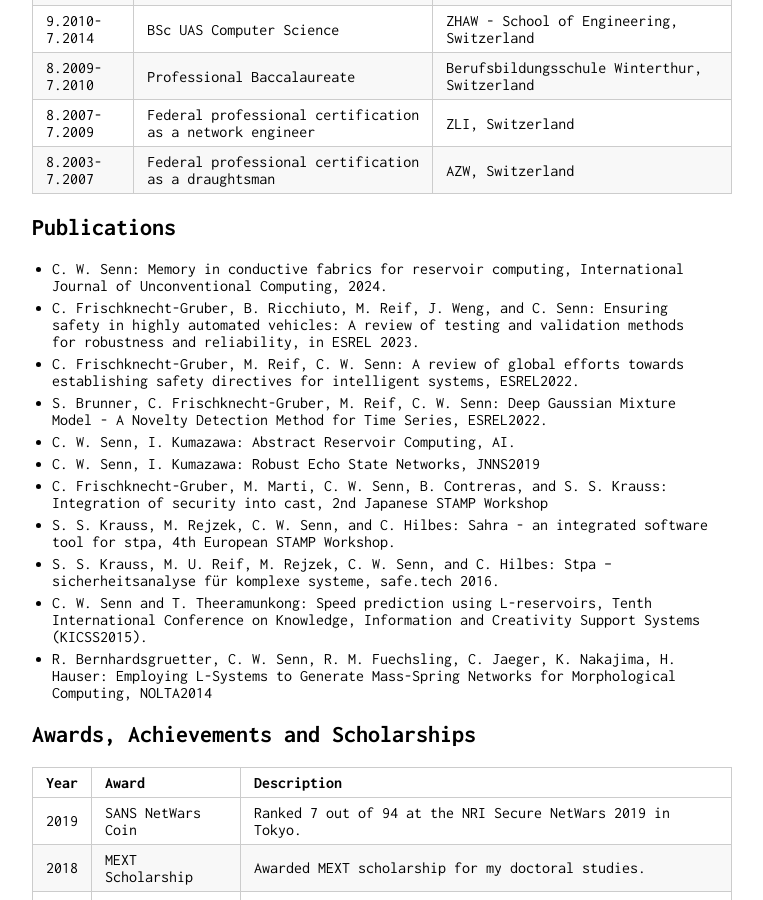
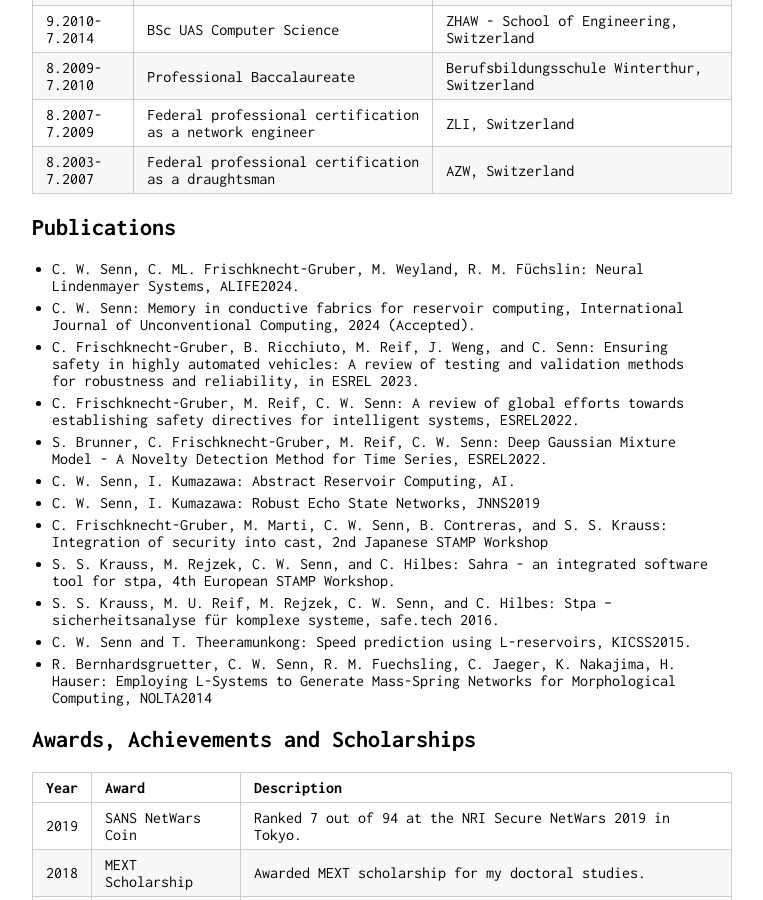
Before and after one commit to delpart/delpart.github.io, a Jekyll site: the page built from index.md, in a window 1280 px wide and 900 px high, scrolled down 1148 px. Shown: the whole window, without its empty margins (258-1021 px from the left). Built offline with Jekyll 4.4.1, drawn with Linux system fonts in a browser that asks for light colours; our own code applies the rules of GitHub Pages for plain Markdown files.

Commit message:
Update index.md

```diff
--- a/index.md
+++ b/index.md
@@ -40,8 +40,9 @@ When | What | Where
 8.2003-7.2007 | Federal professional certification as a draughtsman | AZW, Switzerland
 
 ## Publications
+-  C. W. Senn, C. ML. Frischknecht-Gruber, M. Weyland, R. M. Füchslin: Neural Lindenmayer Systems, ALIFE2024.
 - C. W. Senn: Memory in conductive fabrics for reservoir computing, International Journal of
-Unconventional Computing, 2024.
+Unconventional Computing, 2024 (Accepted).
 - C. Frischknecht-Gruber, B. Ricchiuto, M. Reif, J. Weng, and C. Senn: Ensuring safety in
 highly automated vehicles: A review of testing and validation methods for robustness and
 reliability, in ESREL 2023.
@@ -55,7 +56,7 @@ security into cast, 2nd Japanese STAMP Workshop
 stpa, 4th European STAMP Workshop.
 - S. S. Krauss, M. U. Reif, M. Rejzek, C. W. Senn, and C. Hilbes: Stpa – sicherheitsanalyse für
 komplexe systeme,  safe.tech 2016.
-- C. W. Senn and T. Theeramunkong: Speed prediction using L-reservoirs, Tenth International Conference on Knowledge, Information and Creativity Support Systems (KICSS2015).
+- C. W. Senn and T. Theeramunkong: Speed prediction using L-reservoirs, KICSS2015.
 - R. Bernhardsgruetter, C. W. Senn, R. M. Fuechsling, C. Jaeger, K. Nakajima, H. Hauser: Employing L-Systems to Generate Mass-Spring Networks for Morphological Computing, NOLTA2014
 
 ## Awards, Achievements and Scholarships
```
